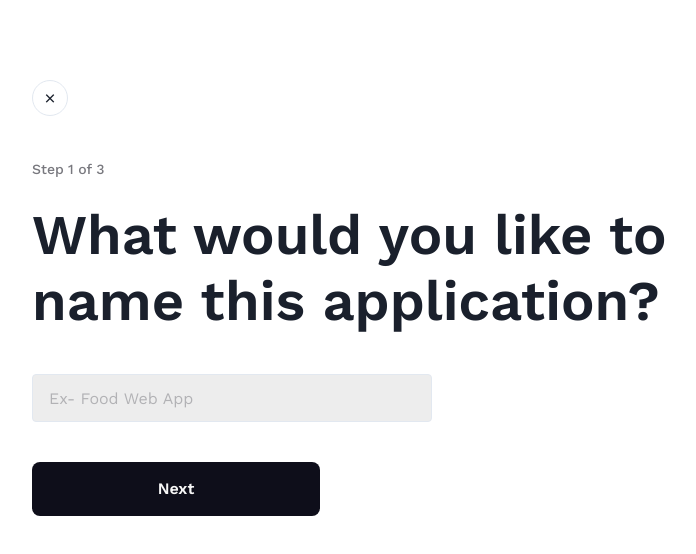
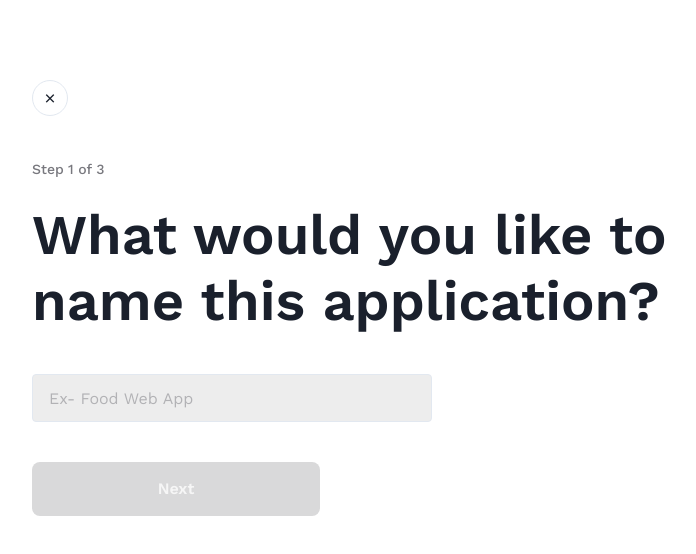
Before and after one commit to smpladmin/apperture, a Next.js app in the folder frontend/: page /analytics/app/create in a window 1280 px wide. Shown: the top 554 px of the page, without its empty margins (160-856 px from the left). Built offline with nearby package versions, Linux system fonts and the light colour scheme.

Commit message:
add functionality to create app page

```diff
--- a/frontend/components/Header.tsx
+++ b/frontend/components/Header.tsx
@@ -6,15 +6,16 @@ import { Input } from '@chakra-ui/react';
 
 const Header = () => {
   return (
-    <div className="h-18 bg-white shadow-xs flex w-full items-center justify-between py-3 px-7">
+    <div className="flex h-18 w-full items-center justify-between bg-white py-3 px-7 shadow-xs">
       <Input
         size={'lg'}
         w={100}
         bg={'white.100'}
         rounded={'6.25rem'}
         fontSize={'md'}
+        borderColor={'white.200'}
         placeholder="Search for events"
-        className="text-black py-4 px-3.5 text-base"
+        className="py-4 px-3.5 text-base text-black"
         _placeholder={{
           fontSize: '1rem',
           lineHeight: '1.375rem',
--- a/frontend/pages/analytics/app/create/index.tsx
+++ b/frontend/pages/analytics/app/create/index.tsx
@@ -1,10 +1,25 @@
-import React from 'react';
+import { useState } from 'react';
 import 'remixicon/fonts/remixicon.css';
 import { Input } from '@chakra-ui/react';
+import { useRouter } from 'next/router';
+
 const Create = () => {
+  const [appName, setAppName] = useState<string>('');
+  const router = useRouter();
+
+  const handleNextClick = (): void => {
+    // api call
+    router.push('/analytics/app/integrate');
+  };
+  const handleGoBack = (): void => router.back();
+
   return (
-    <div className="lg:max-w-screen-xl lg:px-48 lg:pt-20">
-      <div className="mb-11 grid h-9 w-9 place-content-center rounded-full border">
+    <div className="px-48 pt-20 lg:max-w-screen-xl">
+      <div
+        tabIndex={0}
+        className="mb-11 flex h-9 w-9 items-center justify-center rounded-full border"
+        onClick={handleGoBack}
+      >
         <i className="ri-close-fill"></i>
       </div>
       <div className="max-w-3xl">
@@ -16,7 +31,7 @@ const Create = () => {
           size={'lg'}
           w={100}
           bg={'white.200'}
-          rounded={'00.25rem'}
+          rounded={'0.25rem'}
           fontSize={'md'}
           placeholder="Ex- Food Web App"
           className="py-4 px-3.5 text-base text-black"
@@ -26,9 +41,16 @@ const Create = () => {
             fontWeight: 400,
             color: 'grey.100',
           }}
+          value={appName}
+          onChange={(e) => setAppName(e.target.value)}
         />
       </div>
-      <button className="mt-10 grid w-72 place-content-center rounded-lg bg-black-100 p-4 text-base font-semibold text-white-100">
+      {/* to decide whther to wrap in form or wrap inside div to make key board accessible*/}
+      <button
+        className="mt-10 flex w-72 items-center justify-center rounded-lg bg-black-100 p-4 text-base font-semibold text-white-100 disabled:pointer-events-none disabled:bg-grey"
+        disabled={!appName}
+        onClick={handleNextClick}
+      >
         Next
       </button>
     </div>
```
